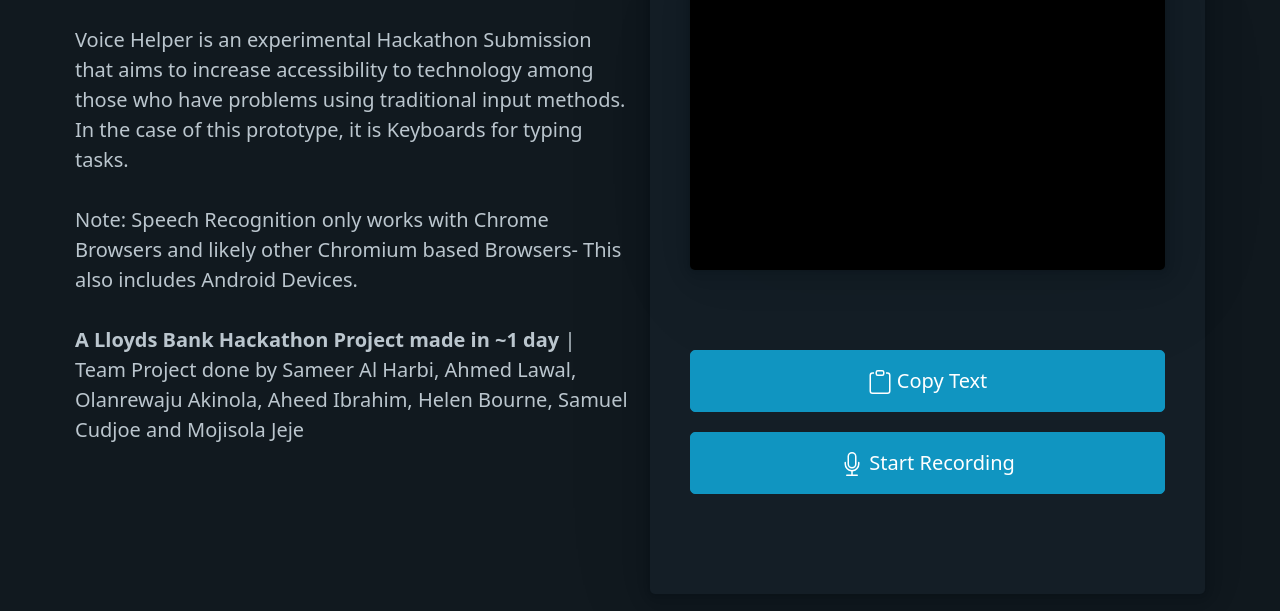
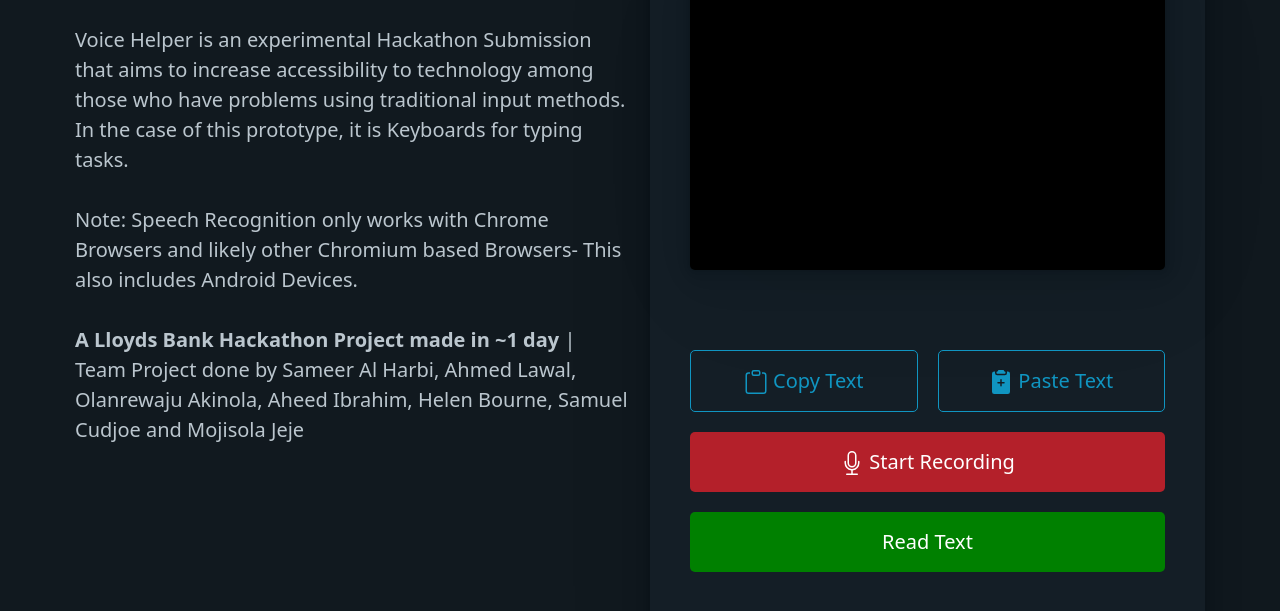
Before and after one commit to SamHarbi/VoiceHelper, a plain HTML site: page index.html in a window 1280 px wide. Shown: the part 305-916 px from the top of the page. Drawn offline with Linux system fonts and the light colour scheme.

Commit message:
Add Speech and Paste Button

```diff
--- a/css/css-override.css
+++ b/css/css-override.css
@@ -7,3 +7,13 @@ h1{
     margin-top: 1%;
     height: 300px;
 }
+
+#record{
+    background-color: #b4202a;
+    border: #b4202a;
+}
+
+#read{
+    background-color: green;
+    border: green;
+}
--- a/index.html
+++ b/index.html
@@ -38,18 +38,32 @@
                 <br>
                 <article>
 
-                    <article id="copyForm" contenteditable></article>
-                    <button onclick="copyButton()" id="copyButtonTag">
+                    <article id="copyForm" contenteditable></article><!--Untrusted Data, Need to protect against XSS-->
 
-                        <svg xmlns="http://www.w3.org/2000/svg" width="24" height="24" fill="currentColor" class="bi bi-clipboard" viewBox="0 0 16 16">
-                            <path d="M4 1.5H3a2 2 0 0 0-2 2V14a2 2 0 0 0 2 2h10a2 2 0 0 0 2-2V3.5a2 2 0 0 0-2-2h-1v1h1a1 1 0 0 1 1 1V14a1 1 0 0 1-1 1H3a1 1 0 0 1-1-1V3.5a1 1 0 0 1 1-1h1v-1z"/>
-                            <path d="M9.5 1a.5.5 0 0 1 .5.5v1a.5.5 0 0 1-.5.5h-3a.5.5 0 0 1-.5-.5v-1a.5.5 0 0 1 .5-.5h3zm-3-1A1.5 1.5 0 0 0 5 1.5v1A1.5 1.5 0 0 0 6.5 4h3A1.5 1.5 0 0 0 11 2.5v-1A1.5 1.5 0 0 0 9.5 0h-3z"/>
-                          </svg>
-                        Copy Text
+                    <div class="grid">
+                        <div>
+                            <button role="button" onclick="copyButton()" id="copyButtonTag" class="outline">
 
-                    </button>
+                                <svg xmlns="http://www.w3.org/2000/svg" width="24" height="24" fill="currentColor" class="bi bi-clipboard" viewBox="0 0 16 16">
+                                    <path d="M4 1.5H3a2 2 0 0 0-2 2V14a2 2 0 0 0 2 2h10a2 2 0 0 0 2-2V3.5a2 2 0 0 0-2-2h-1v1h1a1 1 0 0 1 1 1V14a1 1 0 0 1-1 1H3a1 1 0 0 1-1-1V3.5a1 1 0 0 1 1-1h1v-1z"/>
+                                    <path d="M9.5 1a.5.5 0 0 1 .5.5v1a.5.5 0 0 1-.5.5h-3a.5.5 0 0 1-.5-.5v-1a.5.5 0 0 1 .5-.5h3zm-3-1A1.5 1.5 0 0 0 5 1.5v1A1.5 1.5 0 0 0 6.5 4h3A1.5 1.5 0 0 0 11 2.5v-1A1.5 1.5 0 0 0 9.5 0h-3z"/>
+                                  </svg>
+                                Copy Text
+                            </button>
+                        </div>
+                        <div>
+                            <button role="button" onclick="pasteButton()" class="outline">
+                                <svg xmlns="http://www.w3.org/2000/svg" width="24" height="24" fill="currentColor" class="bi bi-clipboard2-plus-fill" viewBox="0 0 16 16">
+                                    <path d="M10 .5a.5.5 0 0 0-.5-.5h-3a.5.5 0 0 0-.5.5.5.5 0 0 1-.5.5.5.5 0 0 0-.5.5V2a.5.5 0 0 0 .5.5h5A.5.5 0 0 0 11 2v-.5a.5.5 0 0 0-.5-.5.5.5 0 0 1-.5-.5Z"/>
+                                    <path d="M4.085 1H3.5A1.5 1.5 0 0 0 2 2.5v12A1.5 1.5 0 0 0 3.5 16h9a1.5 1.5 0 0 0 1.5-1.5v-12A1.5 1.5 0 0 0 12.5 1h-.585c.055.156.085.325.085.5V2a1.5 1.5 0 0 1-1.5 1.5h-5A1.5 1.5 0 0 1 4 2v-.5c0-.175.03-.344.085-.5ZM8.5 6.5V8H10a.5.5 0 0 1 0 1H8.5v1.5a.5.5 0 0 1-1 0V9H6a.5.5 0 0 1 0-1h1.5V6.5a.5.5 0 0 1 1 0Z"/>
+                                  </svg>
+                                Paste Text
+                            </button>
+                        </div>
+                    </div>
 
-                    <button role="button" onclick="runSpeechRecognition()">
+
+                    <button role="button" onclick="runSpeechRecognition()" id="record">
                         <svg xmlns="http://www.w3.org/2000/svg" width="24" height="24" fill="currentColor" class="bi bi-mic" viewBox="0 0 16 16">
                         <path d="M3.5 6.5A.5.5 0 0 1 4 7v1a4 4 0 0 0 8 0V7a.5.5 0 0 1 1 0v1a5 5 0 0 1-4.5 4.975V15h3a.5.5 0 0 1 0 1h-7a.5.5 0 0 1 0-1h3v-2.025A5 5 0 0 1 3 8V7a.5.5 0 0 1 .5-.5z"/>
                         <path d="M10 8a2 2 0 1 1-4 0V3a2 2 0 1 1 4 0v5zM8 0a3 3 0 0 0-3 3v5a3 3 0 0 0 6 0V3a3 3 0 0 0-3-3z"/>
@@ -58,6 +72,9 @@
                      Start Recording
 
                     </button>
+
+                    <button role="button" onclick="speakText()" id="read">Read Text</button>
+
                 </article>
 
             </div>
--- a/speech.js
+++ b/speech.js
@@ -42,3 +42,18 @@ function copyButton() {
 
 	navigator.clipboard.writeText(copydata.innerHTML);
 }
+
+function pasteButton(){
+
+	copydata = document.getElementById("copyForm");
+	navigator.clipboard.readText().then(
+		(clipText) => copydata.innerHTML = ""+clipText);
+}
+
+function speakText() {
+
+	var text = new SpeechSynthesisUtterance();
+	text.text = document.getElementById("copyForm").innerHTML;
+	window.speechSynthesis.speak(text);
+
+}
```
